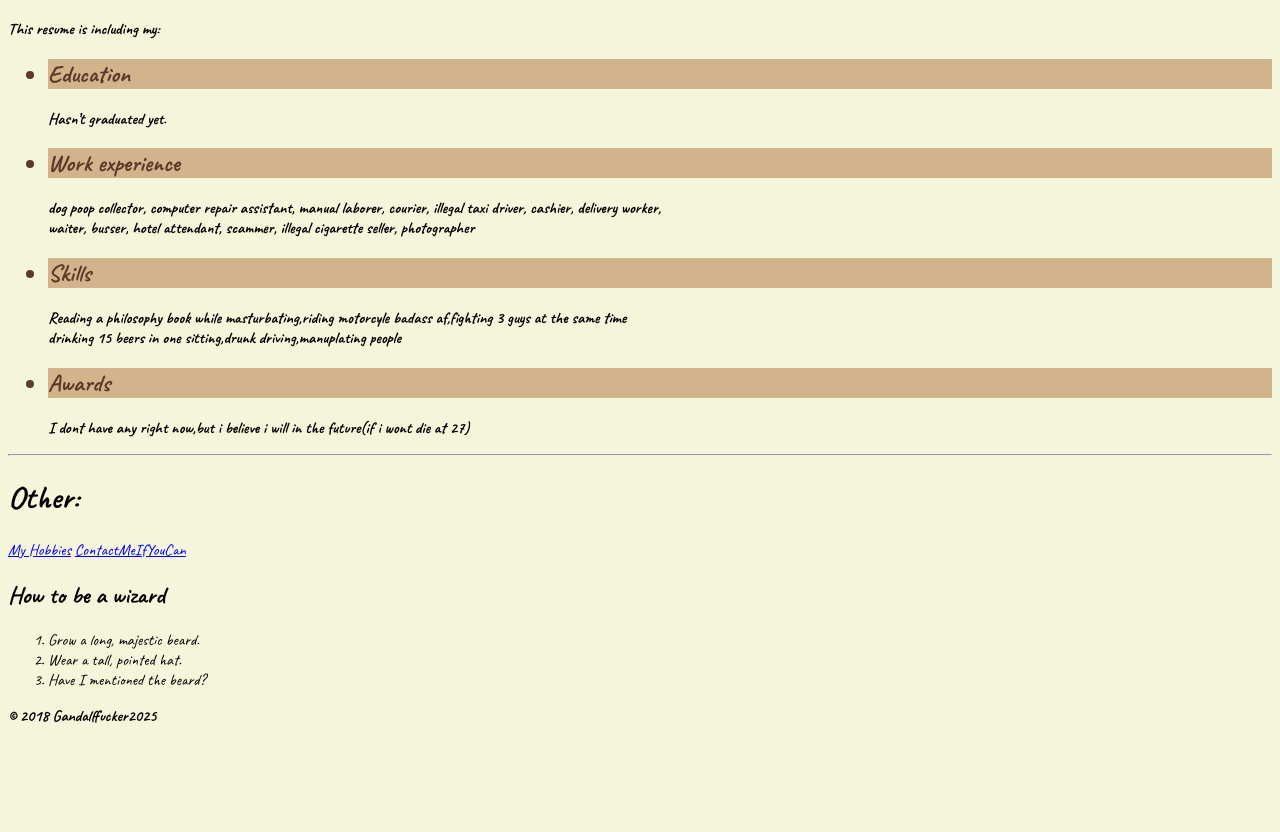
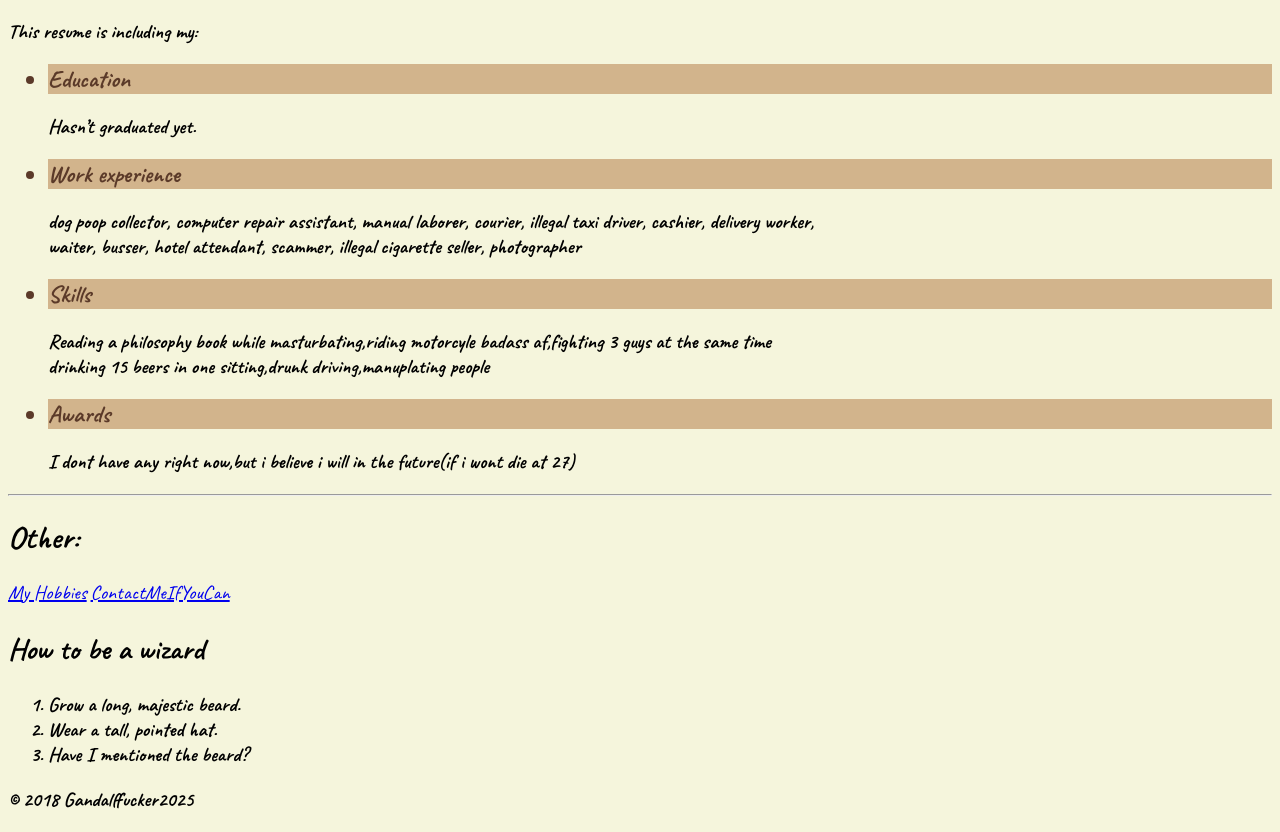
Before and after one commit to ycolak2k2/MyResume-serious-, a plain HTML site: page index.html in a window 1280 px wide. Shown: the part 264-1096 px from the top of the page. Before the commit the page ends 1006 px from the top, so only its background shows below. Drawn offline with Linux system fonts and the light colour scheme.

Commit message:
Update index.html

```diff
--- a/index.html
+++ b/index.html
@@ -1,3 +1,5 @@
+
+
 <!DOCTYPE html>
 <html lang="en">
 <head>
@@ -14,6 +16,8 @@
         .m{
           color:#5B3A29;
           background-color: #D2B48C;
+          font-weight: 900
+          ;
         }
 
 html {
@@ -24,6 +28,12 @@ html {
 }
 p{
   font-weight: 900;
+  font-size: 20px;
+
+}
+ol{
+  font-weight: 900;
+  font-size: 20px;
 }
 
     </style>
@@ -53,10 +63,10 @@ drinking 15 beers in one sitting,drunk driving,manuplating people</p>
 
 <hr>
     <h1>Other:</h1>
-      <a href="./hobies.html">My Hobbies</a>
-      <a href="./Contact.html">ContactMeIfYouCan</a>
+      <a  style="font-size: 20px;"   href="./hobies.html">My Hobbies</a>
+      <a  style="font-size: 20px;"href="./Contact.html">ContactMeIfYouCan</a>
     <article>
-  <h1>How to be a wizard</h1>
+  <h1 style="font-size: 30px;">How to be a wizard</h1>
   <ol>
     <li>Grow a long, majestic beard.</li>
     <li>Wear a tall, pointed hat.</li>
```
